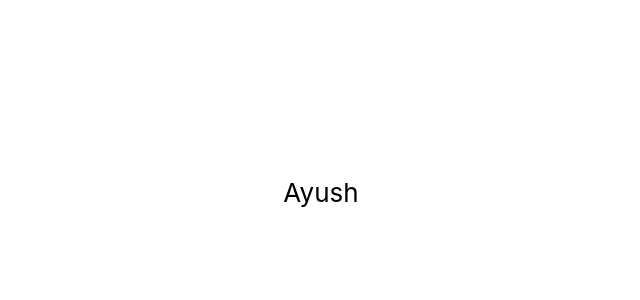
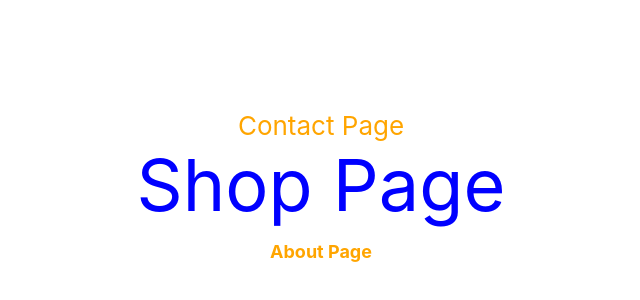
Before and after one commit to yuno-gen/react-basics, a React (Create React App) app: page / in a window 1280 px wide. Shown: the part 208-508 px from the top of the page, without its empty margins (319-959 px from the left). Built offline with nearby package versions, Linux system fonts and the light colour scheme.

Commit message:
Css and form basics

```diff
--- a/src/App.js
+++ b/src/App.js
@@ -6,6 +6,11 @@ import Count from './component/Count';
 import Namelist from './component/Namelist';
 import PostList from './component/PostList';
 import LifeCycleA from './component/LifeCycleA';
+import Form from './component/Form';
+import Contact from './component/Contact'
+import Shop from './component/Shop';
+import About from './component/About';
+
 
 function App() {
   return (
@@ -17,7 +22,11 @@ function App() {
         {/* <Count /> */}
         {/* <Namelist /> */}
         {/* <PostList /> */}
-        <LifeCycleA />
+        {/* <LifeCycleA />
+        <Form/> */}
+        <Contact primary={true}/>
+        <Shop/>
+        <About/>
       </header>
     </div>
   );
--- /dev/null
+++ b/src/component/About.js
@@ -0,0 +1,12 @@
+import React from 'react'
+import './About.css'
+import styles from './About.module.css'
+export default function About() {
+    return (
+        <div>
+            <div>
+                <h1 className={`primary ${styles.fontxl}`}>About Page</h1>
+            </div>
+        </div>
+    )
+}
--- /dev/null
+++ b/src/component/About.module.css
@@ -0,0 +1,3 @@
+.fontxl{
+    font-size: large;
+}
--- /dev/null
+++ b/src/component/Contact.css
@@ -0,0 +1,3 @@
+.primary{
+    color: orange;
+}
--- /dev/null
+++ b/src/component/Contact.js
@@ -0,0 +1,13 @@
+import React from 'react';
+import './Contact.css'
+
+export default function About(props) {
+    let className = props.primary ? 'primary' : ''
+    return (
+        <div>
+            <div className={className}>
+                Contact Page
+            </div>
+        </div>
+    )
+}
--- /dev/null
+++ b/src/component/Form.js
@@ -0,0 +1,51 @@
+import React, { Component } from 'react'
+
+export default class Form extends Component {
+    constructor(props) {
+        super(props);
+        this.state = {
+            userName:'',
+            comments:''
+        }
+    }
+
+    handleUserNameChange=(event)=>{
+        this.setState({
+            userName: event.target.value
+        })
+    }
+
+    handleComments=(event)=>{
+        this.setState({
+            comments: event.target.value
+        })
+    }
+
+    handleSubmit=(event)=>{
+        alert(`${this.state.userName} ${this.state.comments}`)
+        event.preventDefault();
+    }
+
+    render() {
+        return (
+            <div>
+                <form onSubmit={this.handleSubmit}>
+                    <div>
+                        <label>UserName</label>
+                        <input type='text'
+                            value = {this.state.userName}
+                            onChange={this.handleUserNameChange}/>
+                    </div>
+                    <div>
+                        <lable>Comments</lable>
+                        <textarea
+                            value = {this.state.comments}
+                            onChange={this.handleComments}/>
+
+                    </div>
+                    <button type = "submit">Submit</button>
+                </form>
+            </div>
+        )
+    }
+}
--- /dev/null
+++ b/src/component/Shop.js
@@ -0,0 +1,16 @@
+import React from 'react'
+
+const heading = {
+    fontSize: '72px',
+    color: 'blue'
+}
+
+export default function Shop(props) {
+    return (
+        <div>
+            <div style={heading}>
+                Shop Page
+            </div>
+        </div>
+    )
+}
```
Also changed, not shown: src/component/About.css (added).
